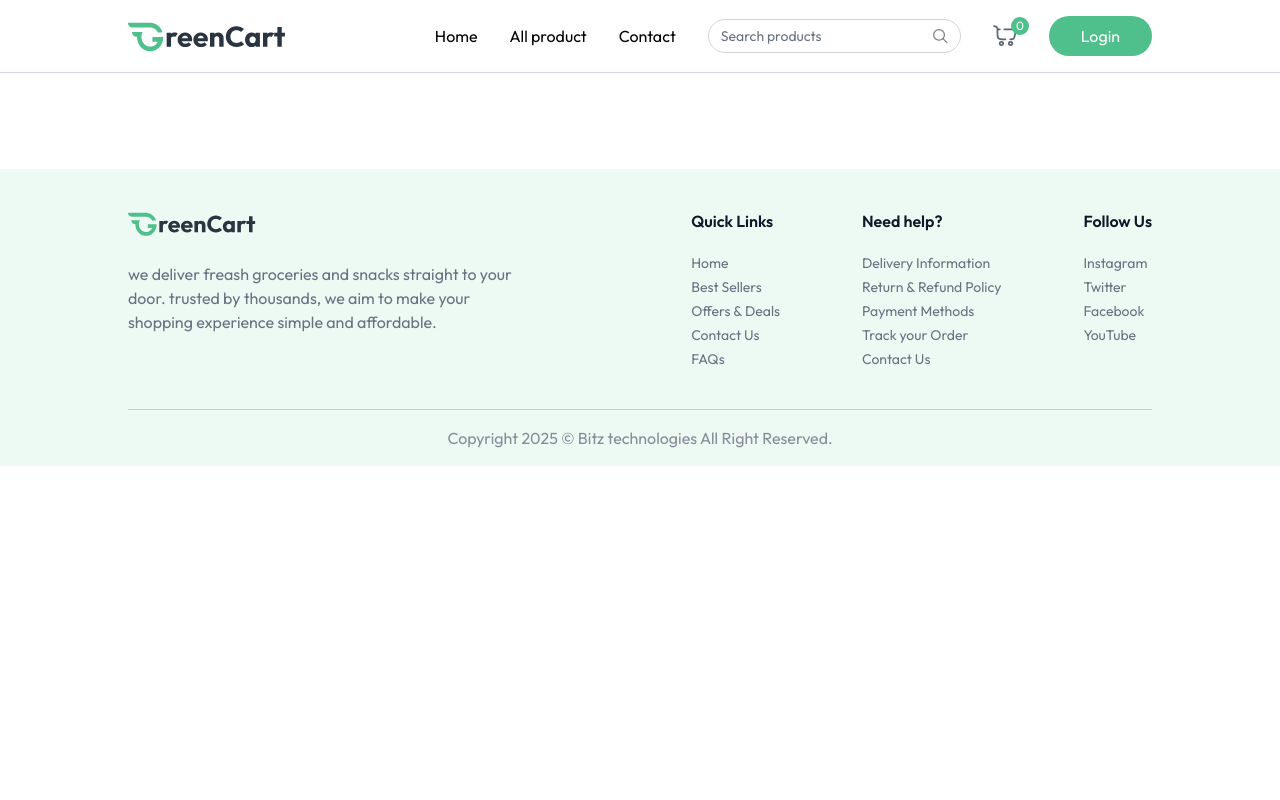
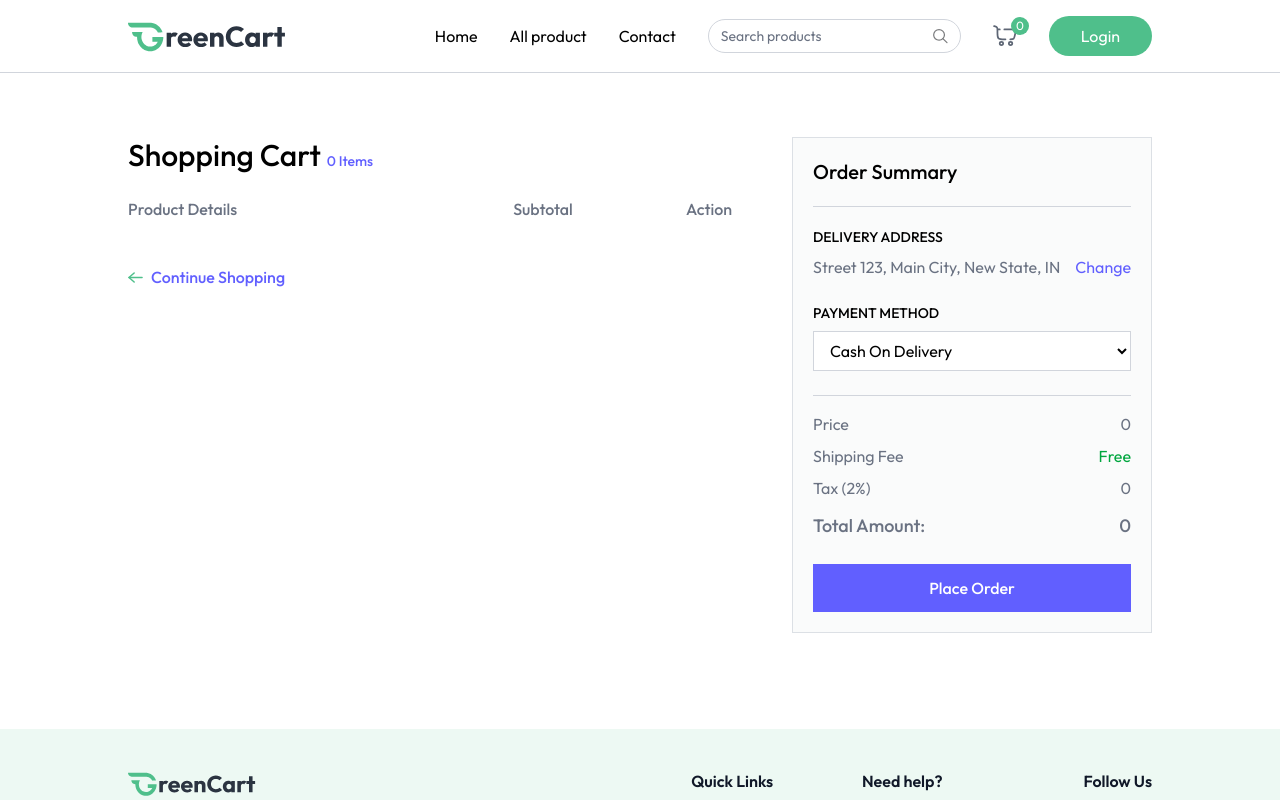
Before and after one commit to abdu951/green-cart, a React (Vite) app in the folder client/: page /cart in a window 1280 px wide. Shown: the top 800 px of the page. Built offline with nearby package versions, Linux system fonts and the light colour scheme.

Commit message:
add cart page

```diff
--- a/client/src/App.jsx
+++ b/client/src/App.jsx
@@ -9,6 +9,7 @@
 import AllProducts from './pages/AllProducts'
 import ProductCategory from './pages/ProductCategory'
 import ProductDetails from './pages/ProductDetails'
+import Cart from './pages/Cart'
 
 const App = () => {
   const isSellerpath = useLocation().pathname.includes('seller')
@@ -26,6 +27,7 @@
           <Route path='/products' element={<AllProducts />} />
           <Route path='/products/:category' element={<ProductCategory />} />
           <Route path='/products/:category/:id' element={<ProductDetails />} />
+          <Route path='/cart' element={<Cart />} />
         </Routes>
       </div>
       {!isSellerpath &&<Footer />}
--- /dev/null
+++ b/client/src/pages/Cart.jsx
@@ -0,0 +1,149 @@
+import { useEffect, useState } from "react"
+import { useAppContext } from "../context/AppContext"
+import { assets, dummyAddress } from "../assets/assets"
+
+const Cart = () => {
+
+    const { products, currency, cartitems, removeFromCart, getCartAmount, getCartCount,
+    navigate, updateCartItems } = useAppContext()
+    const [cartArray, setCartArray] = useState([])
+    const [addresses, setAddresses] = useState(dummyAddress)
+    const [selectedAddress, setSelectedAddress] = useState(dummyAddress[0])
+    const [showAddress, setShowAddress] = useState(false)
+    const [paymentOptions, setPaymentOptions] = useState("COD")
+
+    const getCart = () => {
+        let tempArray = []
+        for (const key in cartitems) {
+            const product = products.find((item) => item._id === key)
+            product.quantity = cartitems[key]
+            tempArray.push(product)
+        }
+        setCartArray(tempArray)
+    }
+
+    const placeOrder = async () => {
+
+    }
+
+    useEffect(() => {
+        if (products.length > 0 && cartitems) {
+            getCart()
+        }
+    }, [cartitems, products])
+
+
+    return products.length > 0 && cartitems ? (
+        <div className="flex flex-col md:flex-row mt-16">
+            <div className='flex-1 max-w-4xl'>
+                <h1 className="text-3xl font-medium mb-6">
+                    Shopping Cart <span className="text-sm text-indigo-500">{getCartCount()} Items</span>
+                </h1>
+
+                <div className="grid grid-cols-[2fr_1fr_1fr] text-gray-500 text-base font-medium pb-3">
+                    <p className="text-left">Product Details</p>
+                    <p className="text-center">Subtotal</p>
+                    <p className="text-center">Action</p>
+                </div>
+
+                {cartArray.map((product, index) => (
+                    <div key={index} className="grid grid-cols-[2fr_1fr_1fr] text-gray-500 items-center text-sm md:text-base font-medium pt-3">
+                        <div className="flex items-center md:gap-6 gap-3">
+                            <div onClick={() => {navigate(`/products/${product.category.toLowerCase()}/${product._id}`);
+                                window.scrollTo(0,0)}}
+                                className="cursor-pointer w-24 h-24 flex items-center justify-center border border-gray-300 rounded overflow-hidden">
+                                <img className="max-w-full h-full object-cover" src={product.image[0]} alt={product.name} />
+                            </div>
+                            <div>
+                                <p className="hidden md:block font-semibold">{product.name}</p>
+                                <div className="font-normal text-gray-500/70">
+                                    <p>Weight: <span>{product.weight || "N/A"}</span></p>
+                                    <div className='flex items-center'>
+                                        <p>Qty:</p>
+                                        <select className='outline-none'>
+                                            {Array(cartitems[product._id] > 9 ?
+                                            cartitems[product._id] : 9).fill('').map((_, index) => (
+                                                <option key={index} value={index + 1}>{index + 1}</option>
+                                            ))}
+                                        </select>
+                                    </div>
+                                </div>
+                            </div>
+                        </div>
+                        <p className="text-center">{currency}{product.offerPrice * product.quantity}</p>
+                        <button onClick={() => removeFromCart()} className="cursor-pointer mx-auto">
+                            <img src={assets.refresh_icon} alt="refresh" className="inline-block w-6 h-6"/>
+                        </button>
+                    </div>)
+                )}
+
+                <button onClick={() => {navigate('/products'); window.scrollTo(0,0)}} className="group cursor-pointer flex items-center mt-8 gap-2 text-indigo-500 font-medium">
+                    <img src={assets.arrow_right_icon_colored} alt="arrow" className="group-hover:-translate-x-1 transition"/>
+                    Continue Shopping
+                </button>
+
+            </div>
+
+            <div className="max-w-[360px] w-full bg-gray-100/40 p-5 max-md:mt-16 border border-gray-300/70">
+                <h2 className="text-xl md:text-xl font-medium">Order Summary</h2>
+                <hr className="border-gray-300 my-5" />
+
+                <div className="mb-6">
+                    <p className="text-sm font-medium uppercase">Delivery Address</p>
+                    <div className="relative flex justify-between items-start mt-2">
+                        <p className="text-gray-500">{selectedAddress ? `${selectedAddress.street},
+                        ${selectedAddress.city}, ${selectedAddress.state}, ${selectedAddress.country}`
+                        : "No address found"}</p>
+                        <button onClick={() => setShowAddress(!showAddress)} className="text-indigo-500 hover:underline cursor-pointer">
+                            Change
+                        </button>
+                        {showAddress && (
+                            <div className="absolute top-12 py-1 bg-white border border-gray-300 text-sm w-full">
+                                {addresses.map((address, index) => (
+                                    <p onClick={() => {setSelectedAddress(address); setShowAddress(false)}} className="text-gray-500 p-2 hover:bg-gray-100">
+                                    {address.street}, {address.city}, {address.state}, {address.country}
+                                </p>
+                                ))}
+
+                                <p onClick={() => navigate('/add-address')} className="text-indigo-500 text-center cursor-pointer p-2 hover:bg-indigo-500/10">
+                                    Add address
+                                </p>
+                            </div>
+                        )}
+                    </div>
+
+                    <p className="text-sm font-medium uppercase mt-6">Payment Method</p>
+
+                    <select onChange={e => setPaymentOptions(e.target.value)} className="w-full border border-gray-300 bg-white px-3 py-2 mt-2 outline-none">
+                        <option value="COD">Cash On Delivery</option>
+                        <option value="Online">Online Payment</option>
+                    </select>
+                </div>
+
+                <hr className="border-gray-300" />
+
+                <div className="text-gray-500 mt-4 space-y-2">
+                    <p className="flex justify-between">
+                        <span>Price</span><span>{currency}{getCartAmount()}</span>
+                    </p>
+                    <p className="flex justify-between">
+                        <span>Shipping Fee</span><span className="text-green-600">Free</span>
+                    </p>
+                    <p className="flex justify-between">
+                        <span>Tax (2%)</span><span>{currency}{getCartAmount() * 2 / 100}</span>
+                    </p>
+                    <p className="flex justify-between text-lg font-medium mt-3">
+                        <span>Total Amount:</span><span>{currency}{getCartAmount() + getCartAmount() * 2 / 100}</span>
+                    </p>
+                </div>
+
+                <button onClick={placeOrder} className="w-full py-3 mt-6 cursor-pointer bg-indigo-500 text-white font-medium hover:bg-indigo-600 transition">
+                    {paymentOptions === "COD" ? "Place Order" : "proceed to checkout"}
+                </button>
+            </div>
+        </div>
+
+    ) : null
+}
+
+export default Cart;
```
